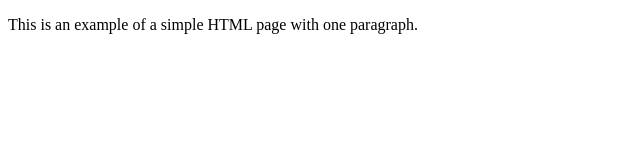
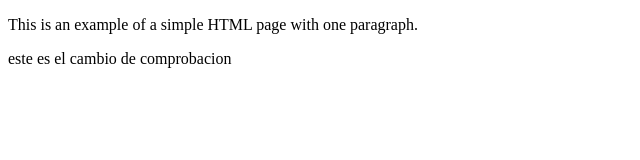
Before and after one commit to CarlosLeonSanchez/nuevo-proyecto, a plain HTML site: page index.html in a window 1280 px wide. Shown: the whole page, without its empty margins (0-640 px from the left). Drawn offline with Linux system fonts and the light colour scheme.

Commit message:
añadimos una linea de parrafo

```diff
--- a/index.html
+++ b/index.html
@@ -5,5 +5,6 @@
     </head>
     <body>
         <p>This is an example of a simple HTML page with one paragraph.</p>
+        <p>este es el cambio de comprobacion</p>
     </body>
 </html>
```
